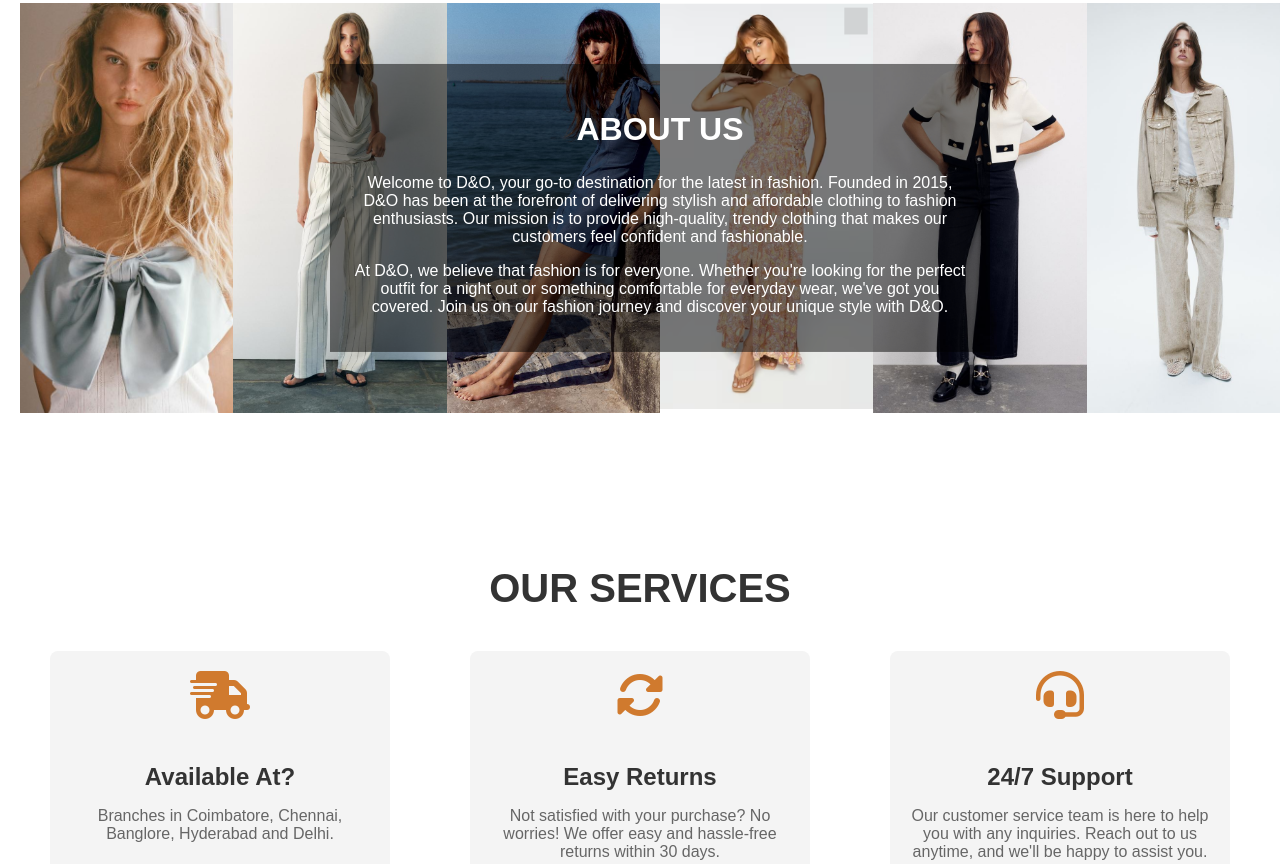
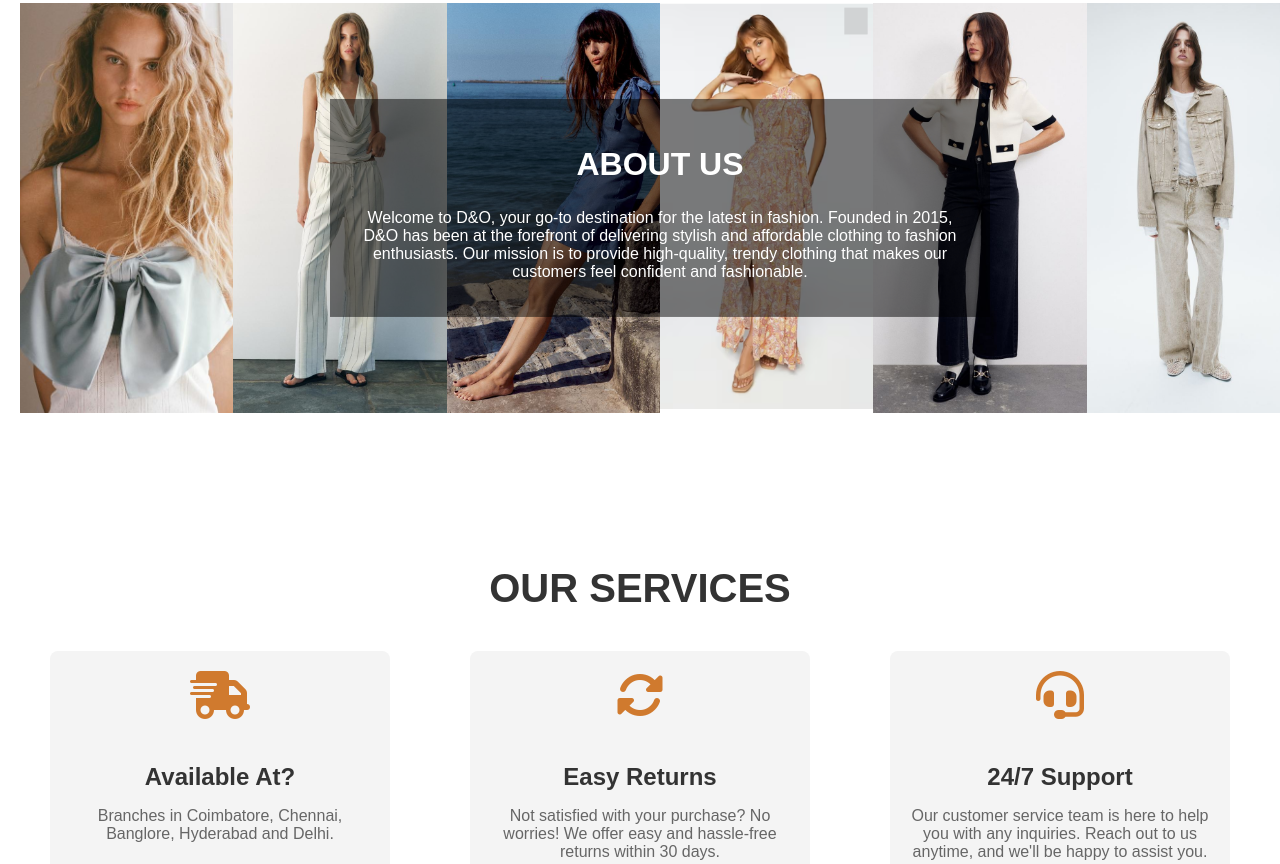
Before and after one commit to shreeshanthi21/SCT_WD_01, a plain HTML site: page index.html in a window 1280 px wide. Shown: the part 858-1722 px from the top of the page. Drawn offline with Linux system fonts and the light colour scheme.

Commit message:
index.html

```diff
--- a/index.html
+++ b/index.html
@@ -332,8 +332,7 @@
         <div class="about-text" >
             <h1>ABOUT US</h1>
             <p>Welcome to D&O, your go-to destination for the latest in fashion. Founded in 2015, D&O has been at the forefront of delivering stylish and affordable clothing to fashion enthusiasts. Our mission is to provide high-quality, trendy clothing that makes our customers feel confident and fashionable.</p>
-        <p>At D&O, we believe that fashion is for everyone. Whether you're looking for the perfect outfit for a night out or something comfortable for everyday wear, we've got you covered. Join us on our fashion journey and discover your unique style with D&O.</p>
-        </div>
+            </div>
     </section>
         <!-- Services Section -->
         <section id="services" class="services-section">
```
